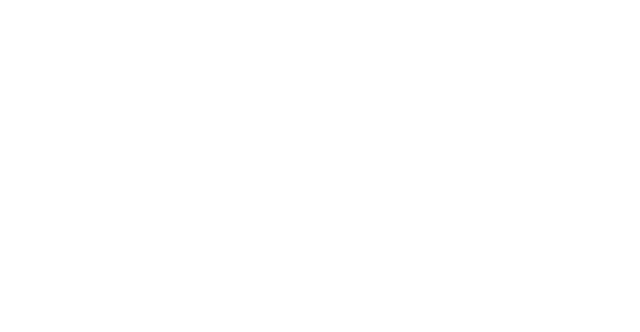
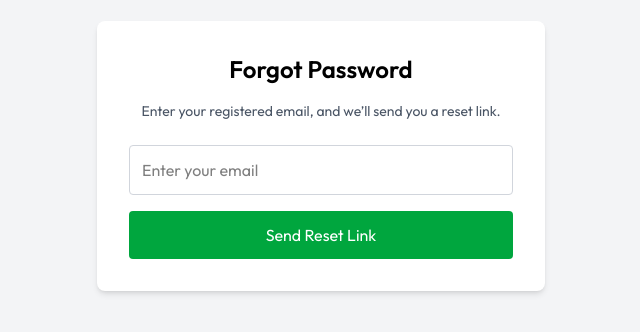
Before and after one commit to OptimusWeb74/frontend_resume, a React (Vite) app: page /forgot-password in a window 1280 px wide. Before the commit this address had no page. Shown: the part 244-576 px from the top of the page, without its empty margins (319-959 px from the left). Built offline with nearby package versions, Linux system fonts and the light colour scheme.

Commit message:
added reset password

```diff
--- a/src/App.jsx
+++ b/src/App.jsx
@@ -10,6 +10,9 @@
 import api from "./configs/api.js";
 import { login, setLoading } from "./app/features/authSlice.js";
 import { useEffect } from "react";
+import ForgotPassword from "./pages/ForgotPassword";
+import ResetPassword from "./pages/ResetPassword";
+
 function App() {
   const dispatch = useDispatch();
   const getUserData = async () => {
@@ -44,6 +47,8 @@
           <Route path="builder/:resumeId" element={<ResumeBuilder />} />
         </Route>
         <Route path="view/:resumeId" element={<Preview />} />
+        <Route path="/forgot-password" element={<ForgotPassword />} />
+        <Route path="/reset-password/:token" element={<ResetPassword />} />
       </Routes>
     </>
   );
--- /dev/null
+++ b/src/pages/ForgotPassword.jsx
@@ -0,0 +1,66 @@
+import React, { useState } from "react";
+
+const ForgotPassword = () => {
+  const [email, setEmail] = useState("");
+  const [message, setMessage] = useState("");
+  const [loading, setLoading] = useState(false);
+
+  const handleSubmit = async (e) => {
+    e.preventDefault();
+    setLoading(true);
+    setMessage("");
+
+    try {
+      const res = await fetch(
+        "https://backend-resume-ltta.onrender.com/api/users/reset-password",
+        {
+          method: "POST",
+          headers: { "Content-Type": "application/json" },
+          body: JSON.stringify({ email }),
+        }
+      );
+      const data = await res.json();
+      setMessage(data.message);
+    } catch (error) {
+      setMessage("Something went wrong. Try again.");
+    } finally {
+      setLoading(false);
+    }
+  };
+
+  return (
+    <div className="min-h-screen flex justify-center items-center bg-gray-100">
+      <form
+        onSubmit={handleSubmit}
+        className="bg-white p-8 rounded-lg shadow-md w-full max-w-md"
+      >
+        <h2 className="text-2xl font-semibold mb-4 text-center">
+          Forgot Password
+        </h2>
+        <p className="text-gray-600 text-sm mb-6 text-center">
+          Enter your registered email, and we’ll send you a reset link.
+        </p>
+        <input
+          type="email"
+          className="w-full border p-3 rounded mb-4"
+          placeholder="Enter your email"
+          value={email}
+          onChange={(e) => setEmail(e.target.value)}
+          required
+        />
+        <button
+          type="submit"
+          disabled={loading}
+          className="w-full bg-green-600 text-white py-3 rounded hover:bg-green-700 transition"
+        >
+          {loading ? "Sending..." : "Send Reset Link"}
+        </button>
+        {message && (
+          <p className="mt-4 text-center text-sm text-gray-700">{message}</p>
+        )}
+      </form>
+    </div>
+  );
+};
+
+export default ForgotPassword;
--- a/src/pages/Login.jsx
+++ b/src/pages/Login.jsx
@@ -1,65 +1,129 @@
+import React from "react";
 import { Lock, Mail, User2Icon } from "lucide-react";
-import React from "react";
+import { Link } from "react-router-dom";
 import api from "../configs/api";
 import { useDispatch } from "react-redux";
 import { login } from "../app/features/authSlice.js";
 import toast from "react-hot-toast";
 
 function Login() {
-    const dispatch = useDispatch()
-   const query = new URLSearchParams(window.location.search)
-   const urlState = query.get('state')
-   const [state, setState] = React.useState( urlState ||"login")
+  const dispatch = useDispatch();
+  const query = new URLSearchParams(window.location.search);
+  const urlState = query.get("state");
+  const [state, setState] = React.useState(urlState || "login");
 
   const [formData, setFormData] = React.useState({
-        name: '',
-        email: '',
-        password: ''
-    })
+    name: "",
+    email: "",
+    password: "",
+  });
 
   const handleSubmit = async (e) => {
-        e.preventDefault()
+    e.preventDefault();
     try {
-            const {data} = await api.post(`/api/users/${state}`, formData)
-            dispatch(login(data))
-            localStorage.setItem('token', data.token)
-            toast.success(data.message)
+      const { data } = await api.post(`/api/users/${state}`, formData);
+      dispatch(login(data));
+      localStorage.setItem("token", data.token);
+      toast.success(data.message);
     } catch (error) {
-            toast(error?.response?.data?.message || error.message)
+      toast.error(error?.response?.data?.message || error.message);
     }
-
-    }
+  };
 
   const handleChange = (e) => {
-        const { name, value } = e.target
-        setFormData(prev => ({ ...prev, [name]: value }))
-    }
+    const { name, value } = e.target;
+    setFormData((prev) => ({ ...prev, [name]: value }));
+  };
+
   return (
-    <div className="flex items-center justify-center min-h-screen bg-gray-50 ">
-      <form onSubmit={handleSubmit} className="sm:w-[350px] w-full text-center border border-gray-300/60 rounded-2xl px-8 bg-white">
-                <h1 className="text-gray-900 text-3xl mt-10 font-medium">{state === "login" ? "Login" : "Sign up"}</h1>
-                <p className="text-gray-500 text-sm mt-2">Please {state} in to continue</p>
+    <div className="flex items-center justify-center min-h-screen bg-gray-50">
+      <form
+        onSubmit={handleSubmit}
+        className="sm:w-[350px] w-full text-center border border-gray-300/60 rounded-2xl px-8 bg-white"
+      >
+        <h1 className="text-gray-900 text-3xl mt-10 font-medium">
+          {state === "login" ? "Login" : "Sign up"}
+        </h1>
+        <p className="text-gray-500 text-sm mt-2">
+          Please {state} in to continue
+        </p>
+
+        {/* Name Field (Sign Up Only) */}
         {state !== "login" && (
           <div className="flex items-center mt-6 w-full bg-white border border-gray-300/80 h-12 rounded-full overflow-hidden pl-6 gap-2">
-                        <User2Icon size={16} color="#6B7280"/>
-                        <input type="text" name="name" placeholder="Name" className="border-none outline-none ring-0" value={formData.name} onChange={handleChange} required />
+            <User2Icon size={16} color="#6B7280" />
+            <input
+              type="text"
+              name="name"
+              placeholder="Name"
+              className="border-none outline-none ring-0 w-full"
+              value={formData.name}
+              onChange={handleChange}
+              required
+            />
           </div>
         )}
+
+        {/* Email Field */}
         <div className="flex items-center w-full mt-4 bg-white border border-gray-300/80 h-12 rounded-full overflow-hidden pl-6 gap-2">
           <Mail size={13} color="#6B7280" />
-                    <input type="email" name="email" placeholder="Email id" className="border-none outline-none ring-0" value={formData.email} onChange={handleChange} required />
+          <input
+            type="email"
+            name="email"
+            placeholder="Email id"
+            className="border-none outline-none ring-0 w-full"
+            value={formData.email}
+            onChange={handleChange}
+            required
+          />
         </div>
+
+        {/* Password Field */}
         <div className="flex items-center mt-4 w-full bg-white border border-gray-300/80 h-12 rounded-full overflow-hidden pl-6 gap-2">
           <Lock size={13} color="#6B7280" />
-                    <input type="password" name="password" placeholder="Password" className="border-none outline-none ring-0" value={formData.password} onChange={handleChange} required />
+          <input
+            type="password"
+            name="password"
+            placeholder="Password"
+            className="border-none outline-none ring-0 w-full"
+            value={formData.password}
+            onChange={handleChange}
+            required
+          />
         </div>
-                <div className="mt-4 text-left text-green-500">
-                    <button className="text-sm" type="reset">Forget password?</button>
+
+        {/* Forgot Password Link */}
+        {state === "login" && (
+          <div className="mt-4 text-left">
+            <Link
+              to="/forgot-password"
+              className="text-sm text-green-500 hover:underline"
+            >
+              Forgot password?
+            </Link>
           </div>
-                <button type="submit" className="mt-2 w-full h-11 rounded-full text-white bg-green-500 hover:opacity-90 transition-opacity">
+        )}
+
+        {/* Submit Button */}
+        <button
+          type="submit"
+          className="mt-4 w-full h-11 rounded-full text-white bg-green-500 hover:opacity-90 transition-opacity"
+        >
           {state === "login" ? "Login" : "Sign up"}
         </button>
-                <p onClick={() => setState(prev => prev === "login" ? "register" : "login")} className="text-gray-500 text-sm mt-3 mb-11">{state === "login" ? "Don't have an account?" : "Already have an account?"} <a href="#" className="text-green-500 hover:underline">click here</a></p>
+
+        {/* Toggle Between Login / Register */}
+        <p
+          onClick={() =>
+            setState((prev) => (prev === "login" ? "register" : "login"))
+          }
+          className="text-gray-500 text-sm mt-3 mb-11 cursor-pointer"
+        >
+          {state === "login"
+            ? "Don't have an account?"
+            : "Already have an account?"}{" "}
+          <span className="text-green-500 hover:underline">Click here</span>
+        </p>
       </form>
     </div>
   );
--- /dev/null
+++ b/src/pages/ResetPassword.jsx
@@ -0,0 +1,71 @@
+import React, { useState } from "react";
+import { useParams, useNavigate } from "react-router-dom";
+
+const ResetPassword = () => {
+  const { token } = useParams();
+  const navigate = useNavigate();
+  const [password, setPassword] = useState("");
+  const [message, setMessage] = useState("");
+  const [loading, setLoading] = useState(false);
+
+  const handleReset = async (e) => {
+    e.preventDefault();
+    setLoading(true);
+    setMessage("");
+
+    try {
+      const res = await fetch(
+        `https://backend-resume-ltta.onrender.com/api/users/reset-password/${token}`,
+        {
+          method: "POST",
+          headers: { "Content-Type": "application/json" },
+          body: JSON.stringify({ password }),
+        }
+      );
+
+      const data = await res.json();
+      setMessage(data.message);
+
+      if (res.ok) {
+        setTimeout(() => navigate("/login"), 2000);
+      }
+    } catch (error) {
+      setMessage("Something went wrong. Try again.");
+    } finally {
+      setLoading(false);
+    }
+  };
+
+  return (
+    <div className="min-h-screen flex justify-center items-center bg-gray-100">
+      <form
+        onSubmit={handleReset}
+        className="bg-white p-8 rounded-lg shadow-md w-full max-w-md"
+      >
+        <h2 className="text-2xl font-semibold mb-4 text-center">
+          Reset Password
+        </h2>
+        <input
+          type="password"
+          className="w-full border p-3 rounded mb-4"
+          placeholder="Enter new password"
+          value={password}
+          onChange={(e) => setPassword(e.target.value)}
+          required
+        />
+        <button
+          type="submit"
+          disabled={loading}
+          className="w-full bg-green-600 text-white py-3 rounded hover:bg-green-700 transition"
+        >
+          {loading ? "Updating..." : "Update Password"}
+        </button>
+        {message && (
+          <p className="mt-4 text-center text-sm text-gray-700">{message}</p>
+        )}
+      </form>
+    </div>
+  );
+};
+
+export default ResetPassword;
```
Lines whose indentation alone changed are shown as unchanged.
